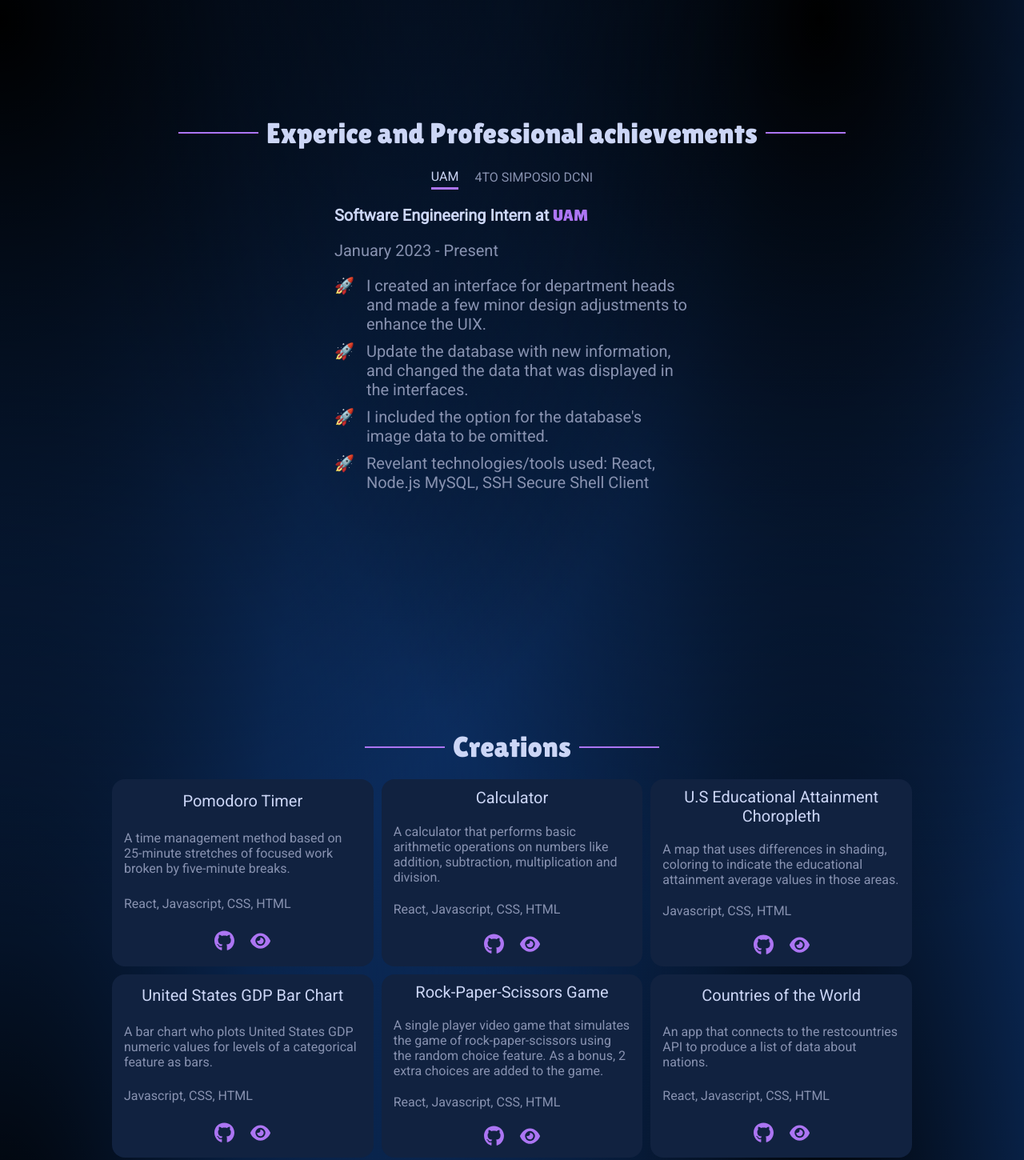
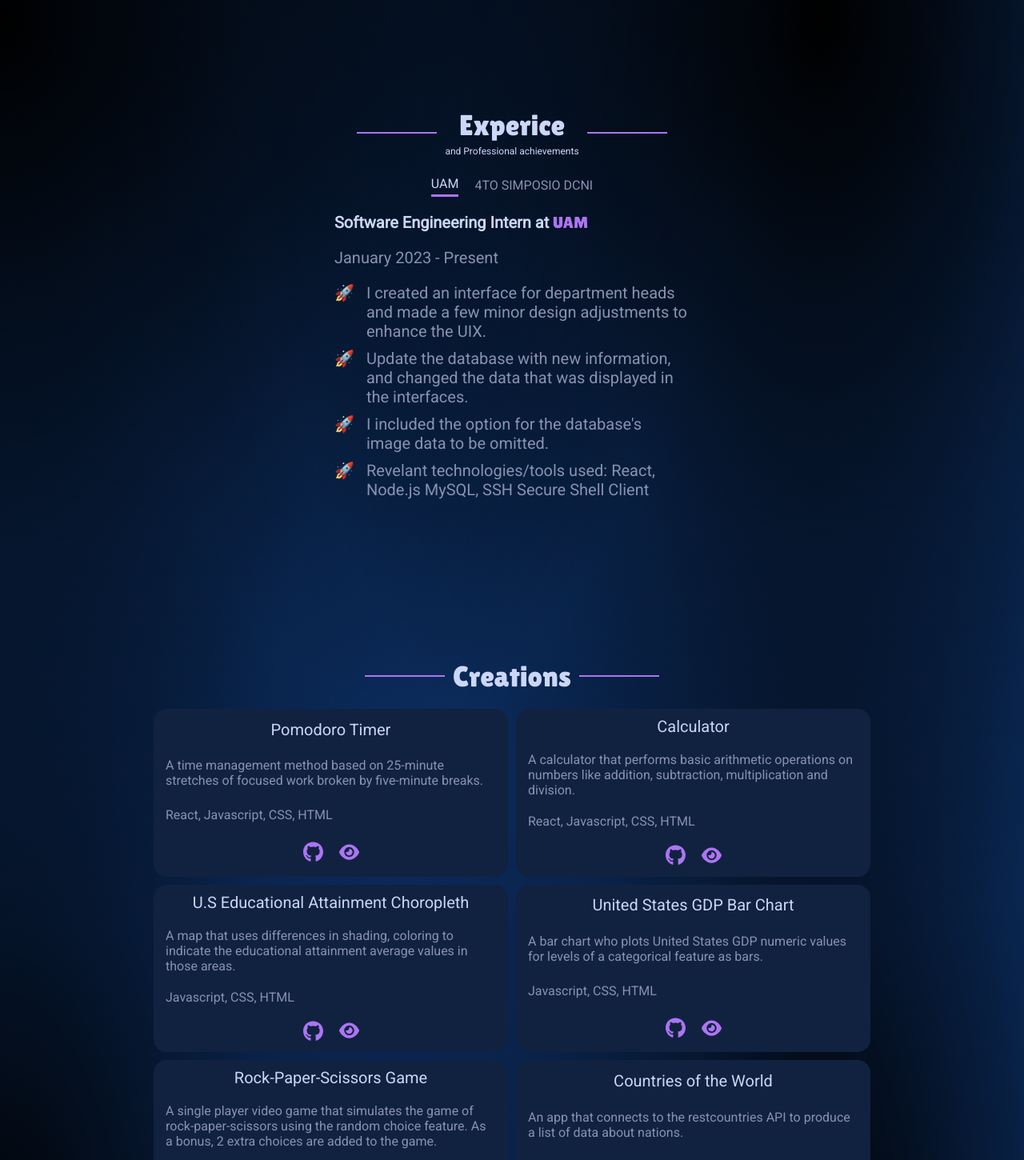
Before and after one commit to Arturo9314/portfolio, a React (Vite) app: page / in a window 1280 px wide. Shown: the part 1620-3070 px from the top of the page at 80% size. Built offline with nearby package versions, Linux system fonts and the light colour scheme.

Commit message:
media querys

```diff
--- a/src/components/Experience.jsx
+++ b/src/components/Experience.jsx
@@ -13,7 +13,7 @@ export default function Experience() {
     <section id='experience'>
         <header>
             <div className='line'></div>
-            <h2>Experice and Professional achievements</h2>
+            <h2 style={{display:'flex', alignItems:'center',gap:'5px',flexDirection:'column'}}>Experice<span style={{fontSize:'12px'}}>and Professional achievements</span></h2>
             <div className='line'></div>
         </header>
         <div className='experience-container'>
--- a/src/styles/App.css
+++ b/src/styles/App.css
@@ -164,7 +164,7 @@ article h4{
 
 .creations-container{
     display: grid;
-    width: 1000px;
+    width: 70%;
     grid-template-columns: repeat( auto-fit, minmax(300px, 1fr) );
     gap: 10px;
 }
```
